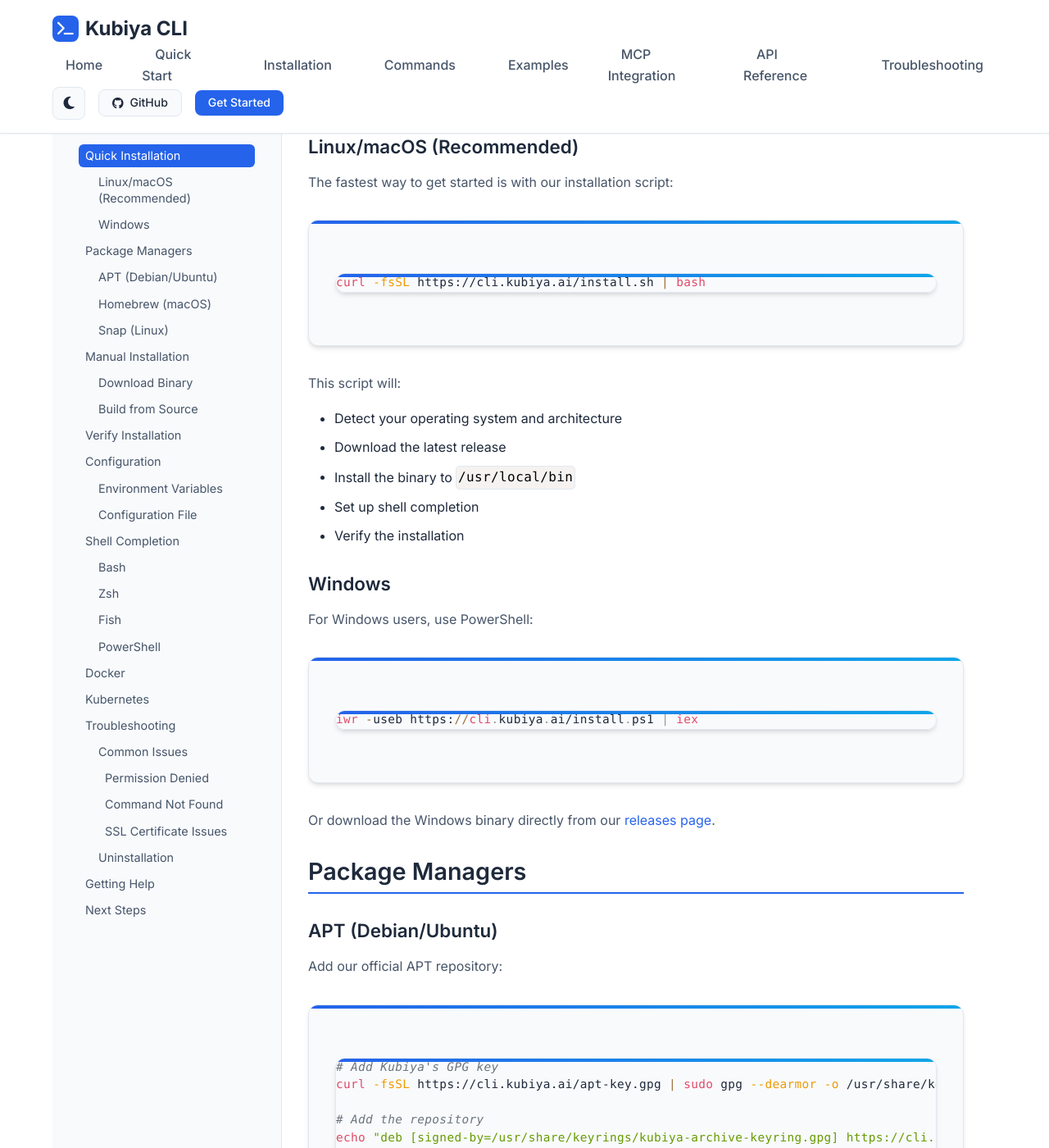
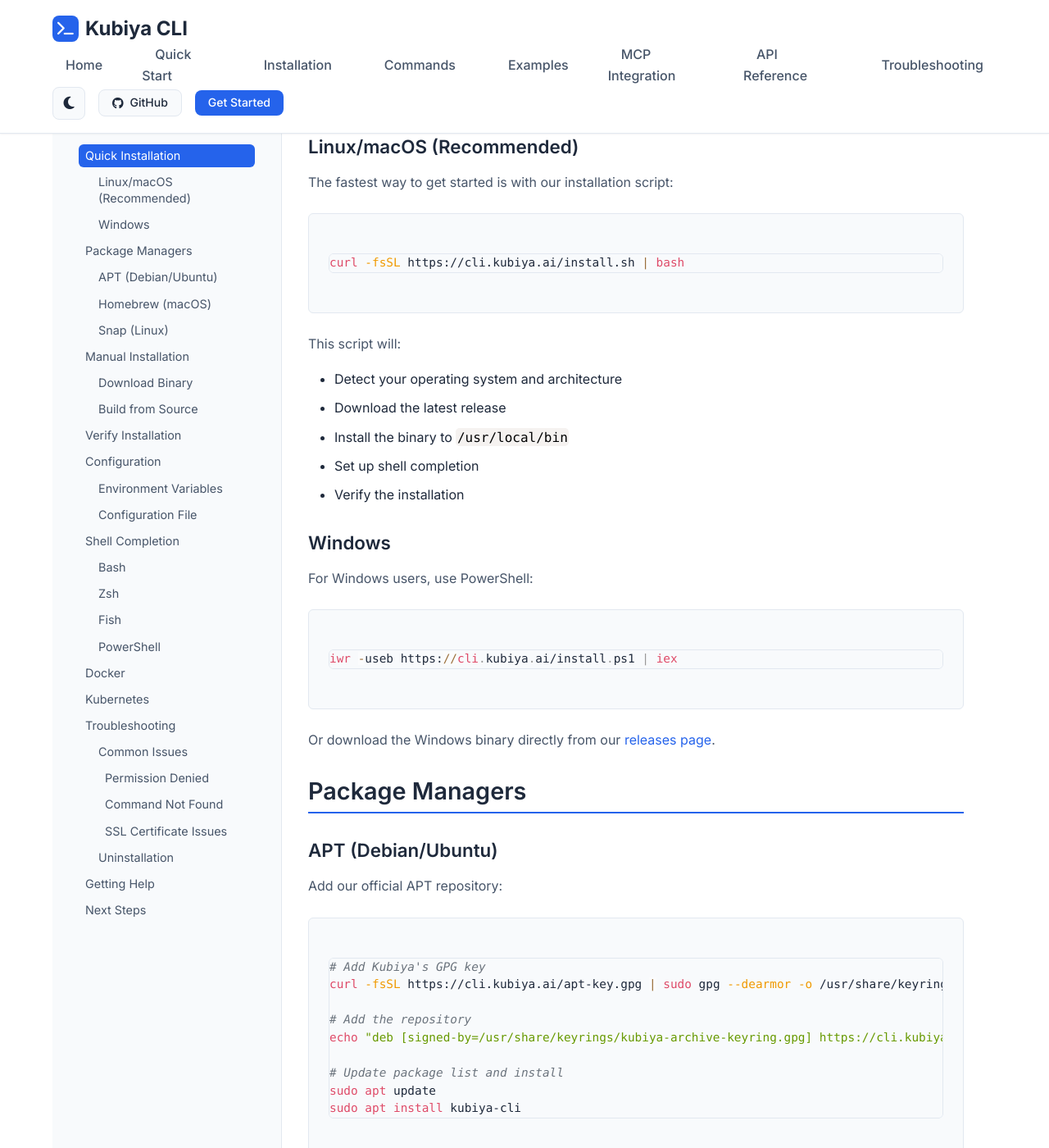
Before and after one commit to kubiyabot/cli, a Jekyll site: the page built from docs-site/pages/installation.md, in a window 1280 px wide and 1400 px high, scrolled down 286 px. Shown: the whole window at 82% size. Built offline with Jekyll 4.4.1, drawn with Linux system fonts in a browser that asks for light colours; nearby versions of some CDN libraries.

Commit message:
Simplify code blocks - clean and minimal design
- Remove excessive styling and visual clutter
- Use simple border radius and standard padding
- Remove gradient accent bars and hover effects
- Simplify copy button to be subtle and unobtrusive
- Clean up syntax highlighting without excessive font weights
- Remove unnecessary animations and transitions
- Focus on readability and clean appearance
- Maintain proper dark mode support without overdoing it

Clean, minimal, and professional code block appearance.

🤖 Generated with [Claude Code](https://claude.ai/code)

Co-Authored-By: Claude <noreply@anthropic.com>

```diff
--- a/docs-site/assets/css/main.css
+++ b/docs-site/assets/css/main.css
@@ -711,31 +711,14 @@ a:hover {
 pre {
   background: var(--color-bg-code);
   border: 1px solid var(--color-border);
-  border-radius: var(--radius-xl);
-  padding: var(--space-xl);
-  margin: var(--space-xl) 0;
+  border-radius: var(--radius-md);
+  padding: var(--space-lg);
+  margin: var(--space-lg) 0;
   overflow-x: auto;
   position: relative;
-  box-shadow: var(--shadow-md);
   font-family: var(--font-mono);
   font-size: 0.9rem;
-  line-height: 1.7;
-  transition: all var(--transition-normal);
-}
-
-pre:hover {
-  box-shadow: var(--shadow-lg);
-}
-
-pre::before {
-  content: '';
-  position: absolute;
-  top: 0;
-  left: 0;
-  right: 0;
-  height: 4px;
-  background: linear-gradient(90deg, var(--color-primary), var(--color-accent));
-  border-radius: var(--radius-xl) var(--radius-xl) 0 0;
+  line-height: 1.6;
 }
 
 pre code {
@@ -744,33 +727,23 @@ pre code {
   border: none !important;
   font-family: var(--font-mono);
   font-size: 0.9rem;
-  line-height: 1.7;
+  line-height: 1.6;
   color: var(--color-text-primary);
   display: block;
   white-space: pre;
   word-wrap: normal;
   font-weight: 400;
-  letter-spacing: 0.025em;
 }
 
 /* Inline code */
 code {
   background: var(--color-bg-tertiary);
-  padding: 0.25rem 0.5rem;
-  border-radius: var(--radius-md);
+  padding: 0.2rem 0.4rem;
+  border-radius: var(--radius-sm);
   font-family: var(--font-mono);
-  font-size: 0.85rem;
+  font-size: 0.875rem;
   color: var(--color-primary);
-  border: 1px solid var(--color-border);
   font-weight: 500;
-  letter-spacing: 0.025em;
-  display: inline-block;
-  transition: all var(--transition-fast);
-}
-
-code:hover {
-  background: var(--color-bg-secondary);
-  transform: translateY(-1px);
 }
 
 /* Remove line numbers from code blocks - AGGRESSIVE OVERRIDES */
@@ -834,31 +807,14 @@ pre[class*="language-"].line-numbers .line-numbers-rows,
 .highlight {
   background: var(--color-bg-code) !important;
   border: 1px solid var(--color-border) !important;
-  border-radius: var(--radius-xl) !important;
-  padding: var(--space-xl) !important;
-  margin: var(--space-xl) 0 !important;
+  border-radius: var(--radius-md) !important;
+  padding: var(--space-lg) !important;
+  margin: var(--space-lg) 0 !important;
   overflow-x: auto !important;
   position: relative !important;
-  box-shadow: var(--shadow-md) !important;
   font-family: var(--font-mono) !important;
   font-size: 0.9rem !important;
-  line-height: 1.7 !important;
-  transition: all var(--transition-normal) !important;
-}
-
-.highlight:hover {
-  box-shadow: var(--shadow-lg) !important;
-}
-
-.highlight::before {
-  content: '';
-  position: absolute;
-  top: 0;
-  left: 0;
-  right: 0;
-  height: 4px;
-  background: linear-gradient(90deg, var(--color-primary), var(--color-accent));
-  border-radius: var(--radius-xl) var(--radius-xl) 0 0;
+  line-height: 1.6 !important;
 }
 
 /* Force clean code block appearance */
@@ -887,17 +843,13 @@ pre[class*="language-"].line-numbers .line-numbers-rows,
   color: #f8f8f2 !important;
 }
 
-/* Enhanced dark mode syntax highlighting - GitHub Dark theme inspired */
+/* Simple dark mode syntax highlighting */
 [data-theme="dark"] pre code .token.comment,
 [data-theme="dark"] pre code .token.prolog,
 [data-theme="dark"] pre code .token.doctype,
 [data-theme="dark"] pre code .token.cdata {
-  color: #8b949e !important;
-  font-style: italic !important;
-}
-
-[data-theme="dark"] pre code .token.punctuation {
-  color: #f8f8f2 !important;
+  color: #8b949e;
+  font-style: italic;
 }
 
 [data-theme="dark"] pre code .token.property,
@@ -907,8 +859,7 @@ pre[class*="language-"].line-numbers .line-numbers-rows,
 [data-theme="dark"] pre code .token.constant,
 [data-theme="dark"] pre code .token.symbol,
 [data-theme="dark"] pre code .token.deleted {
-  color: #79c0ff !important;
-  font-weight: 500 !important;
+  color: #79c0ff;
 }
 
 [data-theme="dark"] pre code .token.selector,
@@ -917,110 +868,51 @@ pre[class*="language-"].line-numbers .line-numbers-rows,
 [data-theme="dark"] pre code .token.char,
 [data-theme="dark"] pre code .token.builtin,
 [data-theme="dark"] pre code .token.inserted {
-  color: #a5d6ff !important;
-}
-
-[data-theme="dark"] pre code .token.operator,
-[data-theme="dark"] pre code .token.entity,
-[data-theme="dark"] pre code .token.url,
-[data-theme="dark"] pre code .language-css .token.string,
-[data-theme="dark"] pre code .style .token.string {
-  color: #ff7b72 !important;
+  color: #a5d6ff;
 }
 
 [data-theme="dark"] pre code .token.atrule,
 [data-theme="dark"] pre code .token.attr-value,
 [data-theme="dark"] pre code .token.keyword {
-  color: #ff7b72 !important;
-  font-weight: 600 !important;
+  color: #ff7b72;
 }
 
 [data-theme="dark"] pre code .token.function,
 [data-theme="dark"] pre code .token.class-name {
-  color: #d2a8ff !important;
-  font-weight: 500 !important;
+  color: #d2a8ff;
 }
 
-[data-theme="dark"] pre code .token.regex,
-[data-theme="dark"] pre code .token.important,
-[data-theme="dark"] pre code .token.variable {
-  color: #ffa657 !important;
-}
-
-/* Light mode syntax highlighting improvements */
+/* Simple light mode syntax highlighting */
 pre code .token.comment,
 pre code .token.prolog,
 pre code .token.doctype,
 pre code .token.cdata {
-  color: #6a737d !important;
-  font-style: italic !important;
-}
-
-pre code .token.keyword,
-pre code .token.atrule,
-pre code .token.attr-value {
-  font-weight: 600 !important;
-}
-
-pre code .token.function,
-pre code .token.class-name {
-  font-weight: 500 !important;
-}
-
-pre code .token.property,
-pre code .token.tag,
-pre code .token.boolean,
-pre code .token.number,
-pre code .token.constant,
-pre code .token.symbol {
-  font-weight: 500 !important;
+  color: #6a737d;
+  font-style: italic;
 }
 
 .copy-button {
   position: absolute;
-  top: var(--space-md);
-  right: var(--space-md);
-  background: rgba(255, 255, 255, 0.9);
-  color: var(--color-text-primary);
+  top: var(--space-sm);
+  right: var(--space-sm);
+  background: var(--color-bg-secondary);
+  color: var(--color-text-secondary);
   border: 1px solid var(--color-border);
-  border-radius: var(--radius-lg);
-  padding: var(--space-sm) var(--space-md);
-  font-size: 0.8rem;
-  font-weight: 500;
+  border-radius: var(--radius-sm);
+  padding: var(--space-xs) var(--space-sm);
+  font-size: 0.75rem;
   cursor: pointer;
   opacity: 0;
-  transition: all var(--transition-fast);
-  backdrop-filter: blur(10px);
-  -webkit-backdrop-filter: blur(10px);
-  box-shadow: var(--shadow-sm);
-  display: flex;
-  align-items: center;
-  gap: var(--space-xs);
+  transition: opacity var(--transition-fast);
 }
 
 pre:hover .copy-button {
   opacity: 1;
-  transform: translateY(-1px);
 }
 
 .copy-button:hover {
-  background: rgba(255, 255, 255, 1);
-  box-shadow: var(--shadow-md);
-  transform: translateY(-2px);
-}
-
-.copy-button:active {
-  transform: translateY(0);
-}
-
-[data-theme="dark"] .copy-button {
-  background: rgba(30, 41, 59, 0.95);
+  background: var(--color-bg-tertiary);
   color: var(--color-text-primary);
-  border-color: var(--color-border);
-}
-
-[data-theme="dark"] .copy-button:hover {
-  background: rgba(30, 41, 59, 1);
 }
 
 /* Install Section */
--- a/docs-site/assets/js/main.js
+++ b/docs-site/assets/js/main.js
@@ -252,7 +252,7 @@
 
       const copyButton = document.createElement('button');
       copyButton.className = 'copy-button';
-      copyButton.innerHTML = '<i class="fas fa-copy"></i><span>Copy</span>';
+      copyButton.innerHTML = '<i class="fas fa-copy"></i>';
       copyButton.title = 'Copy code';
       copyButton.setAttribute('aria-label', 'Copy code to clipboard');
 
@@ -268,13 +268,13 @@
           await navigator.clipboard.writeText(text);
 
           // Update button to show success
-          copyButton.innerHTML = '<i class="fas fa-check"></i><span>Copied!</span>';
+          copyButton.innerHTML = '<i class="fas fa-check"></i>';
           copyButton.style.background = 'var(--color-success)';
           copyButton.style.color = 'white';
           copyButton.title = 'Copied!';
 
           setTimeout(() => {
-            copyButton.innerHTML = '<i class="fas fa-copy"></i><span>Copy</span>';
+            copyButton.innerHTML = '<i class="fas fa-copy"></i>';
             copyButton.style.background = '';
             copyButton.style.color = '';
             copyButton.title = 'Copy code';
@@ -295,12 +295,12 @@
 
           try {
             document.execCommand('copy');
-            copyButton.innerHTML = '<i class="fas fa-check"></i><span>Copied!</span>';
+            copyButton.innerHTML = '<i class="fas fa-check"></i>';
             copyButton.style.background = 'var(--color-success)';
             copyButton.style.color = 'white';
 
             setTimeout(() => {
-              copyButton.innerHTML = '<i class="fas fa-copy"></i><span>Copy</span>';
+              copyButton.innerHTML = '<i class="fas fa-copy"></i>';
               copyButton.style.background = '';
               copyButton.style.color = '';
             }, 2000);
```
